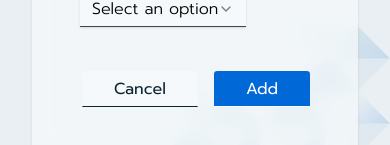
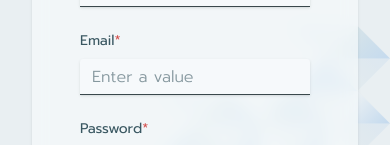
Before and after one commit to SoportePhonix/phonix-learning-control-web, a Next.js app: page /users/add in a window 390 px wide. Shown: the part 567-712 px from the top of the page. Built offline with nearby package versions, Linux system fonts and the light colour scheme; no server answers; what next-redux-wrapper would draw is missing.

Commit message:
fix: improvement to responsive form

```diff
--- a/src/app/styles/design-system/legacy/layout.css
+++ b/src/app/styles/design-system/legacy/layout.css
@@ -45,3 +45,27 @@
   --breakpoint-desktop-1400: 87.5rem; /* 1400px */
   --breakpoint-desktop-1920: 120rem; /* 1920px */
 }
+
+/* Clases utilitarias para el responsive del form */
+@media (min-width: 64rem) {
+  /* laptop */
+  .laptop\:grid-cols-2 {
+    grid-template-columns: repeat(2, minmax(0, 1fr));
+  }
+  .laptop\:col-span-2 {
+    grid-column: span 2 / span 2;
+  }
+}
+
+@media (min-width: 120rem) {
+  /* desktop-1920 */
+  .desktop-1920\:grid-cols-3 {
+    grid-template-columns: repeat(3, minmax(0, 1fr));
+  }
+  .desktop-1920\:col-span-2 {
+    grid-column: span 2 / span 2;
+  }
+  .desktop-1920\:col-span-3 {
+    grid-column: span 3 / span 3;
+  }
+}
--- a/src/components/forms/DynamicForm/index.tsx
+++ b/src/components/forms/DynamicForm/index.tsx
@@ -36,7 +36,12 @@ export function DynamicForm<T extends FieldValues>({
     );
   }
 
-  const gridCols = config.columns === 1 ? 'grid-cols-1' : 'grid-cols-2';
+  const gridCols =
+    config.columns === 1
+      ? 'grid-cols-1'
+      : config.columns === 3
+        ? 'grid-cols-1 laptop:grid-cols-2 desktop-1920:grid-cols-3'
+        : 'grid-cols-1 laptop:grid-cols-2';
 
   return (
     <Form {...form}>
@@ -45,7 +50,18 @@ export function DynamicForm<T extends FieldValues>({
         className={`w-full grid ${gridCols} gap-x-12 gap-y-6 px-12 py-10 relative`}
       >
         {config.fields.map((field) => {
-          const spanClass = field.colSpan === 2 && gridCols === 'grid-cols-2' ? 'col-span-2' : '';
+          let spanClass = '';
+
+          if (field.colSpan === 2) {
+            spanClass =
+              config.columns === 3
+                ? 'col-span-1 laptop:col-span-2 desktop-1920:col-span-2'
+                : config.columns === 2
+                  ? 'col-span-1 laptop:col-span-2'
+                  : 'col-span-1';
+          } else if (field.colSpan === 3) {
+            spanClass = 'col-span-1 laptop:col-span-2 desktop-1920:col-span-3';
+          }
 
           return (
             <div key={field.name} className={spanClass}>
@@ -63,7 +79,15 @@ export function DynamicForm<T extends FieldValues>({
         )}
 
         {/* Botones */}
-        <div className={`${gridCols === 'grid-cols-2' ? 'col-span-2' : 'col-span-1'} flex justify-end gap-4 mt-4`}>
+        <div
+          className={`${
+            config.columns === 3
+              ? 'col-span-1 laptop:col-span-2 desktop-1920:col-span-3'
+              : config.columns === 2
+                ? 'col-span-1 laptop:col-span-2'
+                : 'col-span-1'
+          } flex justify-end gap-4 mt-4`}
+        >
           {displayCancelButton && (
             <Link href={cancelUrl!}>
               <Button type="button" variant="primary">
--- a/src/components/forms/DynamicForm/types.ts
+++ b/src/components/forms/DynamicForm/types.ts
@@ -25,7 +25,7 @@ export type FieldValidation = {
 };
 
 export type FieldConfig = {
-  colSpan?: 1 | 2;
+  colSpan?: 1 | 2 | 3;
   name: string;
   label: TranslationKey;
   type: FieldType;
@@ -42,7 +42,7 @@ export type FieldConfig = {
 
 export type FormConfig = {
   fields: FieldConfig[];
-  columns?: 1 | 2; // Grid de columnas
+  columns?: 1 | 2 | 3; // Grid de columnas
 };
 
 export type DynamicFormProps<T extends Record<string, any>> = {
--- a/src/features/courses/config/coursesFormConfig.ts
+++ b/src/features/courses/config/coursesFormConfig.ts
@@ -31,14 +31,6 @@ export const coursesFormConfig: FormConfig = {
       required: true,
     },
     {
-      name: 'summary',
-      label: 's.summary',
-      type: 'textarea',
-      placeholder: 'e.enterAValue',
-      required: false,
-      colSpan: 2,
-    },
-    {
       name: 'startDate',
       label: 's.startDate',
       type: 'date',
@@ -58,5 +50,13 @@ export const coursesFormConfig: FormConfig = {
       required: true,
       options: [],
     },
+    {
+      name: 'summary',
+      label: 's.summary',
+      type: 'textarea',
+      placeholder: 'e.enterAValue',
+      required: false,
+      colSpan: 1,
+    },
   ],
 };
--- a/src/features/students/config/studentsFormConfig.ts
+++ b/src/features/students/config/studentsFormConfig.ts
@@ -24,11 +24,12 @@ export const userFormConfig: FormConfig = {
       required: true,
     },
     {
-      name: 'username',
-      label: 'u.username',
-      type: 'text',
-      placeholder: 'e.enterAValue',
-      required: false,
+      name: 'company',
+      label: 'c.company',
+      type: 'select',
+      placeholder: 's.selectAnOption',
+      required: true,
+      options: [],
     },
     {
       name: 'password',
@@ -45,6 +46,13 @@ export const userFormConfig: FormConfig = {
       },
       errorTooltip: true,
       errorTooltipTrigger: 'r.reviewPassword',
+    },
+    {
+      name: 'username',
+      label: 'u.username',
+      type: 'text',
+      placeholder: 'e.enterAValue',
+      required: false,
     },
     {
       name: 'documentTypeId',
@@ -112,14 +120,6 @@ export const userFormConfig: FormConfig = {
       options: [],
     },
     {
-      name: 'company',
-      label: 'c.company',
-      type: 'select',
-      placeholder: 's.selectAnOption',
-      required: true,
-      options: [],
-    },
-    {
       name: 'areaId',
       label: 'a.area',
       type: 'select',
@@ -136,12 +136,13 @@ export const userFormConfig: FormConfig = {
       options: [],
     },
     {
-      name: 'description',
-      label: 'd.description',
+      name: 'summary',
+      label: 's.summary',
       type: 'textarea',
       placeholder: 'e.enterAValue',
       required: false,
+      colSpan: 2,
     },
   ],
-  columns: 2,
+  columns: 3,
 };
```
